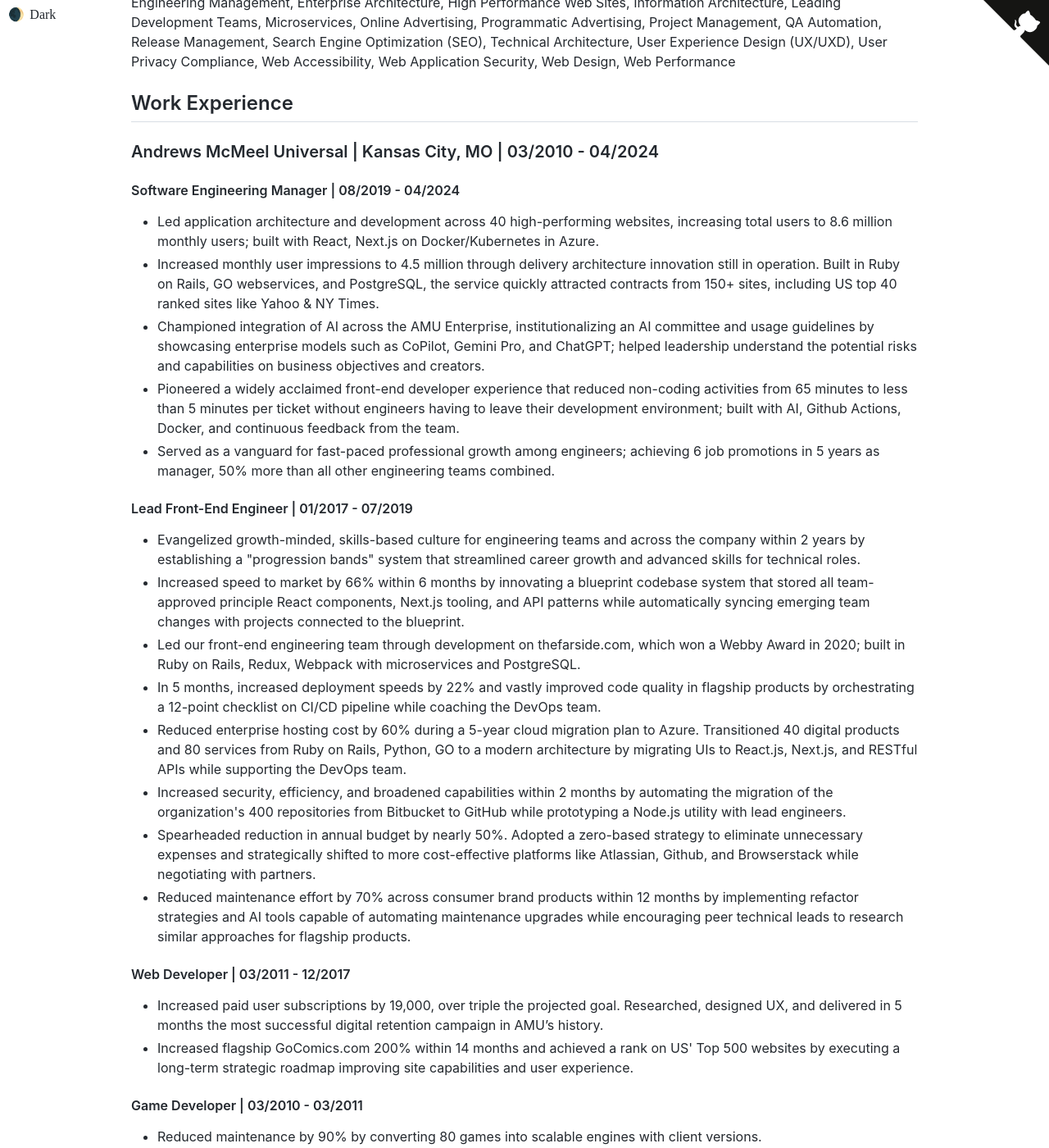
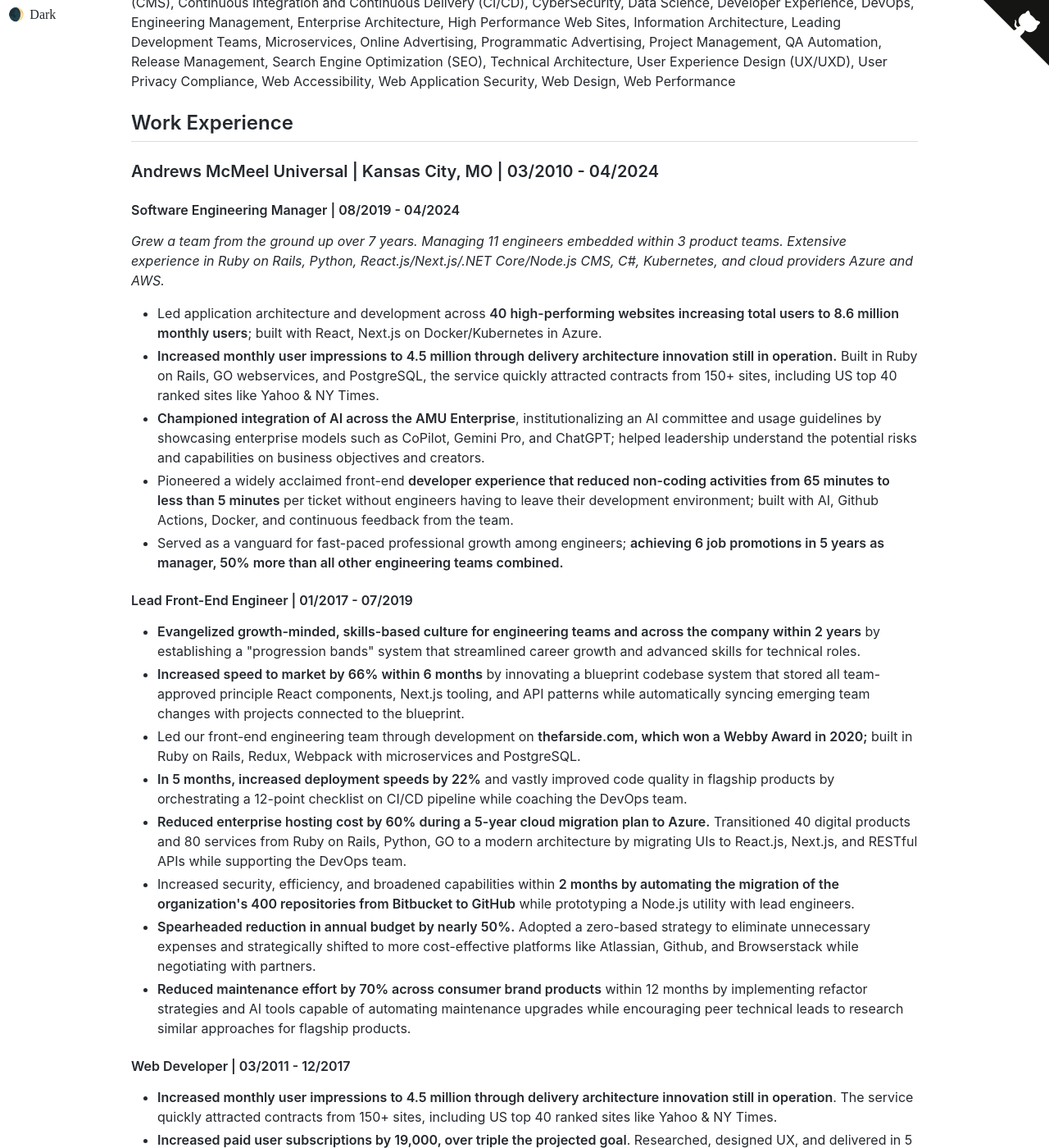
Before and after one commit to abarrows/resume, a Jekyll site: the page formats/index.html, which Jekyll copies as it is, in a window 1280 px wide and 1400 px high, scrolled down 656 px. Shown: the whole window at 82% size. Built offline with Jekyll 4.4.1, drawn with Linux system fonts in a browser that asks for light colours; some of the changed text lies outside the part shown.

Commit message:
Adding pdf, json, markdown, and html versions of resume

```diff
--- a/formats/index.html
+++ b/formats/index.html
@@ -155,9 +155,9 @@ class MarkdownStyle extends HTMLElement {
 }
 customElements.define('markdown-style', MarkdownStyle);</script><markdown-style style="max-width: 960px; margin: 0 auto 60px auto; padding: 8px;" class="markdown-style">
     <h1 id="andy-barrows"><a class="anchor" aria-hidden="true" tabindex="-1" href="#andy-barrows"><span class="octicon octicon-link"></span></a>Andy Barrows</h1>
-    <p>Olathe, Kansas 66062 • 913 548 6290 • <a href="me@andybarrows.com">me@andybarrows.com</a> • <a href="https://andybarrows.com/">AndyBarrows.com</a> • <a href="https://www.linkedin.com/in/andybarrows">linkedin.com/in/andybarrows</a></p>
+    <p>Olathe, KS 66062 | 913 548 6290 | <a href="mailto:me@andybarrows.com">me@andybarrows.com</a> | <a href="https://www.linkedin.com/in/andybarrows">linkedin.com/in/andybarrows</a> | <a href="https://andybarrows.com/">AndyBarrows.com</a></p>
     <h2 id="software-engineering-manager"><a class="anchor" aria-hidden="true" tabindex="-1" href="#software-engineering-manager"><span class="octicon octicon-link"></span></a>Software Engineering Manager</h2>
-    <p>Accomplished Software Engineering Manager renowned for growing award-winning teams. 17 years of full-stack expertise with over 26,000 contributions while transforming the world's largest syndicate. A servant leader with a proven track record guiding teams to excellence, winning a Webby Award for TheFarside within 3 years of leadership. Fostering a unique "Product-First" culture that celebrates shared efficiencies and team performance, elevating ad revenue growth by 35% across 40 digital products.</p>
+    <p>Accomplished Software Engineering Manager renowned for growing award-winning teams. 17 years of full-stack expertise with over 26,000 contributions while transforming the world's largest syndicate. A servant leader with a proven track record guiding teams to excellence, winning a Webby Award for TheFarside.com within 3 years of leadership. Championed efforts that elevated ad revenue growth by 35% while bringing delight to 8.6 million users across 40 digital products. Offers a unique approach to "Product-First" culture, acclaimed for its shared efficiencies and record-setting team performance that force-multiplies company success.</p>
     <h2 id="skills"><a class="anchor" aria-hidden="true" tabindex="-1" href="#skills"><span class="octicon octicon-link"></span></a>Skills</h2>
     <p>
       <strong>Languages &#x26; Core Proficiencies:</strong> ASP.NET, Back-end Engineering, Front-end Engineering, Full-Stack Development, GO, HTML5, Java, JavaScript, Node.js, PHP,
@@ -169,28 +169,31 @@ customElements.define('markdown-style', MarkdownStyle);</script><markdown-style
     <h2 id="work-experience"><a class="anchor" aria-hidden="true" tabindex="-1" href="#work-experience"><span class="octicon octicon-link"></span></a>Work Experience</h2>
     <h3 id="andrews-mcmeel-universal--kansas-city-mo--032010---042024"><a class="anchor" aria-hidden="true" tabindex="-1" href="#andrews-mcmeel-universal--kansas-city-mo--032010---042024"><span class="octicon octicon-link"></span></a>Andrews McMeel Universal | Kansas City, MO | 03/2010 - 04/2024</h3>
     <h4 id="software-engineering-manager--082019---042024"><a class="anchor" aria-hidden="true" tabindex="-1" href="#software-engineering-manager--082019---042024"><span class="octicon octicon-link"></span></a>Software Engineering Manager | 08/2019 - 04/2024</h4>
+    <p><em>Grew a team from the ground up over 7 years. Managing 11 engineers embedded within 3 product teams. Extensive experience in Ruby on Rails, Python, React.js/Next.js/.NET Core/Node.js CMS, C#, Kubernetes, and cloud providers Azure and AWS.</em></p>
     <ul>
-      <li>Led application architecture and development across 40 high-performing websites, increasing total users to 8.6 million monthly users; built with React, Next.js on Docker/Kubernetes in Azure.</li>
-      <li>Increased monthly user impressions to 4.5 million through delivery architecture innovation still in operation. Built in Ruby on Rails, GO webservices, and PostgreSQL, the service quickly attracted contracts from 150+ sites, including US top 40 ranked sites like Yahoo &#x26; NY Times.</li>
-      <li>Championed integration of AI across the AMU Enterprise, institutionalizing an AI committee and usage guidelines by showcasing enterprise models such as CoPilot, Gemini Pro, and ChatGPT; helped leadership understand the potential risks and capabilities on business objectives and creators.</li>
-      <li>Pioneered a widely acclaimed front-end developer experience that reduced non-coding activities from 65 minutes to less than 5 minutes per ticket without engineers having to leave their development environment; built with AI, Github Actions, Docker, and continuous feedback from the team.</li>
-      <li>Served as a vanguard for fast-paced professional growth among engineers; achieving 6 job promotions in 5 years as manager, 50% more than all other engineering teams combined.</li>
+      <li>Led application architecture and development across <strong>40 high-performing websites increasing total users to 8.6 million monthly users</strong>; built with React, Next.js on Docker/Kubernetes in Azure.</li>
+      <li><strong>Increased monthly user impressions to 4.5 million through delivery architecture innovation still in operation.</strong> Built in Ruby on Rails, GO webservices, and PostgreSQL, the service quickly attracted contracts from 150+ sites, including US top 40 ranked sites like Yahoo &#x26; NY Times.</li>
+      <li><strong>Championed integration of AI across the AMU Enterprise</strong>, institutionalizing an AI committee and usage guidelines by showcasing enterprise models such as CoPilot, Gemini Pro, and ChatGPT; helped leadership understand the potential risks and capabilities on business objectives and creators.</li>
+      <li>Pioneered a widely acclaimed front-end <strong>developer experience that reduced non-coding activities from 65 minutes to less than 5 minutes</strong> per ticket without engineers having to leave their development environment; built with AI, Github Actions, Docker, and continuous feedback from the team.</li>
+      <li>Served as a vanguard for fast-paced professional growth among engineers; <strong>achieving 6 job promotions in 5 years as manager, 50% more than all other engineering teams combined.</strong></li>
     </ul>
     <h4 id="lead-front-end-engineer--012017---072019"><a class="anchor" aria-hidden="true" tabindex="-1" href="#lead-front-end-engineer--012017---072019"><span class="octicon octicon-link"></span></a>Lead Front-End Engineer | 01/2017 - 07/2019</h4>
     <ul>
-      <li>Evangelized growth-minded, skills-based culture for engineering teams and across the company within 2 years by establishing a "progression bands" system that streamlined career growth and advanced skills for technical roles.</li>
-      <li>Increased speed to market by 66% within 6 months by innovating a blueprint codebase system that stored all team-approved principle React components, Next.js tooling, and API patterns while automatically syncing emerging team changes with projects connected to the blueprint.</li>
-      <li>Led our front-end engineering team through development on thefarside.com, which won a Webby Award in 2020; built in Ruby on Rails, Redux, Webpack with microservices and PostgreSQL.</li>
-      <li>In 5 months, increased deployment speeds by 22% and vastly improved code quality in flagship products by orchestrating a 12-point checklist on CI/CD pipeline while coaching the DevOps team.</li>
-      <li>Reduced enterprise hosting cost by 60% during a 5-year cloud migration plan to Azure. Transitioned 40 digital products and 80 services from Ruby on Rails, Python, GO to a modern architecture by migrating UIs to React.js, Next.js, and RESTful APIs while supporting the DevOps team.</li>
-      <li>Increased security, efficiency, and broadened capabilities within 2 months by automating the migration of the organization's 400 repositories from Bitbucket to GitHub while prototyping a Node.js utility with lead engineers.</li>
-      <li>Spearheaded reduction in annual budget by nearly 50%. Adopted a zero-based strategy to eliminate unnecessary expenses and strategically shifted to more cost-effective platforms like Atlassian, Github, and Browserstack while negotiating with partners.</li>
-      <li>Reduced maintenance effort by 70% across consumer brand products within 12 months by implementing refactor strategies and AI tools capable of automating maintenance upgrades while encouraging peer technical leads to research similar approaches for flagship products.</li>
+      <li><strong>Evangelized growth-minded, skills-based culture for engineering teams and across the company within 2 years</strong> by establishing a "progression bands" system that streamlined career growth and advanced skills for technical roles.</li>
+      <li><strong>Increased speed to market by 66% within 6 months</strong> by innovating a blueprint codebase system that stored all team-approved principle React components, Next.js tooling, and API patterns while automatically syncing emerging team changes with projects connected to the blueprint.</li>
+      <li>Led our front-end engineering team through development on <strong>thefarside.com, which won a Webby Award in 2020;</strong> built in Ruby on Rails, Redux, Webpack with microservices and PostgreSQL.</li>
+      <li><strong>In 5 months, increased deployment speeds by 22%</strong> and vastly improved code quality in flagship products by orchestrating a 12-point checklist on CI/CD pipeline while coaching the DevOps team.</li>
+      <li><strong>Reduced enterprise hosting cost by 60% during a 5-year cloud migration plan to Azure.</strong> Transitioned 40 digital products and 80 services from Ruby on Rails, Python, GO to a modern architecture by migrating UIs to React.js, Next.js, and RESTful APIs while supporting the DevOps team.</li>
+      <li>Increased security, efficiency, and broadened capabilities within <strong>2 months by automating the migration of the organization's 400 repositories from Bitbucket to GitHub</strong> while prototyping a Node.js utility with lead engineers.</li>
+      <li><strong>Spearheaded reduction in annual budget by nearly 50%.</strong> Adopted a zero-based strategy to eliminate unnecessary expenses and strategically shifted to more cost-effective platforms like Atlassian, Github, and Browserstack while negotiating with partners.</li>
+      <li><strong>Reduced maintenance effort by 70% across consumer brand products</strong> within 12 months by implementing refactor strategies and AI tools capable of automating maintenance upgrades while encouraging peer technical leads to research similar approaches for flagship products.</li>
     </ul>
     <h4 id="web-developer--032011---122017"><a class="anchor" aria-hidden="true" tabindex="-1" href="#web-developer--032011---122017"><span class="octicon octicon-link"></span></a>Web Developer | 03/2011 - 12/2017</h4>
     <ul>
-      <li>Increased paid user subscriptions by 19,000, over triple the projected goal. Researched, designed UX, and delivered in 5 months the most successful digital retention campaign in AMU’s history.</li>
-      <li>Increased flagship GoComics.com 200% within 14 months and achieved a rank on US' Top 500 websites by executing a long-term strategic roadmap improving site capabilities and user experience.</li>
+      <li><strong>Increased monthly user impressions to 4.5 million through delivery architecture innovation still in operation</strong>. The service quickly attracted contracts from 150+ sites, including US top 40 ranked sites like Yahoo &#x26; NY Times.</li>
+      <li><strong>Increased paid user subscriptions by 19,000, over triple the projected goal</strong>. Researched, designed UX, and delivered in 5 months the most successful digital retention campaign in AMU’s history.</li>
+      <li><strong>Increased organic growth on GoComics.com by 456%, ranking on US' Top 500 websites within 10 years by executing a long-term strategic roadmap improving site capabilities and user experience</strong>.</li>
+      <li><strong>Evangelized a data-driven culture by implementing Google Analytics across 70 digital applications while standardizing information architecture</strong>. Trained Finance, Digital Products, and Marketing departments, leading to the formation of a formal Data Analytics Team within 2 years.</li>
     </ul>
     <h4 id="game-developer--032010---032011"><a class="anchor" aria-hidden="true" tabindex="-1" href="#game-developer--032010---032011"><span class="octicon octicon-link"></span></a>Game Developer | 03/2010 - 03/2011</h4>
     <ul>
```
Also changed, not shown: other parts of formats/index.html (+1 -1 lines), formats/index.json (+1 -1 lines), formats/index.md (+22 -18 lines), 2 other files.
